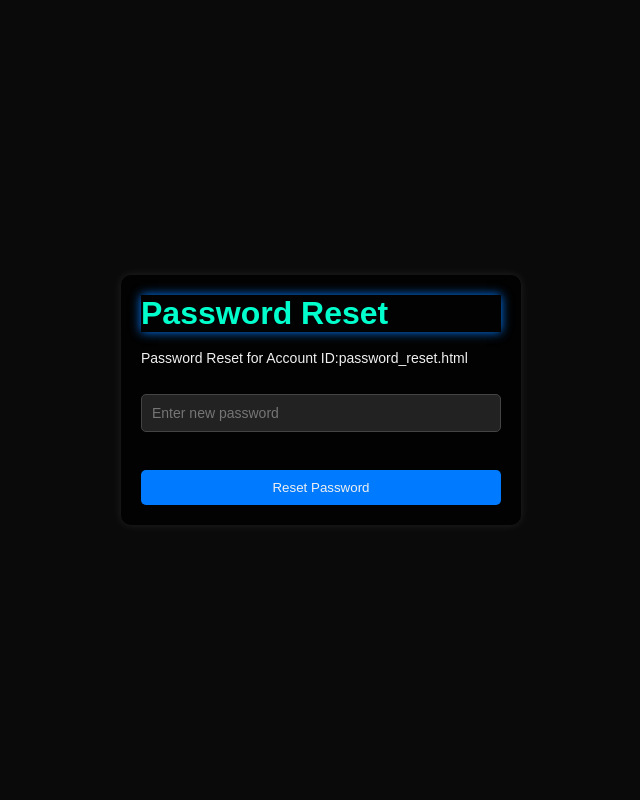
After one commit to sakithajayasinghe/IEEE-R10-YP-GEMS, a Flask app: template app/templates/password_reset.html in a window 1280 px wide. The commit adds this page. Shown: the whole page, without its empty margins (319-959 px from the left). Run offline with Flask 3, Linux system fonts and the light colour scheme; the template is opened without the code that fills it, so the values that code supplies are empty; some libraries are stand-ins or nearby versions.

Commit message:
password reset link working.

```diff
--- a/app/routes.py
+++ b/app/routes.py
@@ -1,7 +1,8 @@
 from collections import namedtuple
 import configparser
 import secrets
-from flask import Flask, render_template,request
+import socket
+from flask import Flask, render_template,request, jsonify
 import logging
 import psycopg2
 
@@ -11,6 +12,8 @@ import psycopg2
 # logging.basicConfig(filename='logs/WARNING.log', level=logging.WARNING, format='%(asctime)s - %(levelname)s - %(message)s')
 # logging.basicConfig(filename='logs/ERROR.log', level=logging.ERROR, format='%(asctime)s - %(levelname)s - %(message)s')
 # logging.basicConfig(filename='logs/CRITICAL.log', level=logging.CRITICAL, format='%(asctime)s - %(levelname)s - %(message)s')
+PORT = 4242
+
 
 app = Flask(__name__)
 
@@ -47,6 +50,7 @@ def send_invitation():
 
     unique_id = secrets.token_hex(12)
 
+
     try:
 
         cursor = connection.cursor()
@@ -63,11 +67,23 @@ def send_invitation():
     finally:
         cursor.close()
 
+    server_ip = get_server_ip()
+    url = (f'http://{server_ip}:{PORT}/signup/{unique_id}')
+    return jsonify({'unique_id': unique_id, 'signupURL':url}),200
+
+@app.route('/signup/<unique_id>', methods=['GET', 'POST'])
+def signup(unique_id):
+    credentials_status = check_credentials(connection=connection,unique_id=unique_id)
+    if credentials_status == False:
+        return 'not a valid user',404
+
+
+    return render_template('password_reset.html')
 
 
 
 
-    return 'status: COMPLETED'
+
 
 def connect_to_db(config):
     try:
@@ -94,7 +110,8 @@ def create_table(connection):
         organization_name VARCHAR(255),
         role_in_organization VARCHAR(50),
         validity DATE,
-        unique_id VARCHAR(50)
+        unique_id VARCHAR(50),
+        password VARCHAR(50)
         );"""
                        ,
         """
@@ -107,9 +124,46 @@ def create_table(connection):
     finally:
         cursor.close()
 
+
+def get_server_ip():
+    try:
+        # Create a socket object
+        s = socket.socket(socket.AF_INET, socket.SOCK_DGRAM)
+
+        # Connect to a remote server
+        s.connect(("8.8.8.8", 80))
+
+        # Get the local IP address
+        ip_address = s.getsockname()[0]
+
+        # Close the socket
+        s.close()
+
+        return ip_address
+    except Exception as e:
+        print(f"Error: {e}")
+        return None
+
+def check_credentials(connection, unique_id):
+    try:
+        cursor = connection.cursor()
+        cursor.execute(f"SELECT email FROM invite_requests WHERE unique_id = '{unique_id}'")
+        row = cursor.fetchone()
+
+        if not row:
+            return False
+
+        return True
+
+    except psycopg2.Error as e:
+        print(f"Error creating table: {e}")
+    finally:
+        cursor.close()
+
+
 if __name__ == "__main__":
     config = configparser.ConfigParser()
     config.read('../conf/config.ini')
     connection = connect_to_db(config=config)
     create_table(connection=connection)
-    app.run(debug=True, host='0.0.0.0')
+    app.run(debug=True, host='0.0.0.0', port=PORT)
--- a/app/static/css/styles.css
+++ b/app/static/css/styles.css
@@ -45,7 +45,8 @@ label {
 input[type="text"],
 input[type="email"],
 input[type="tel"],
-input[type="date"] {
+input[type="date"],
+input[type="password"] {
     width: 100%;
     padding: 10px;
     margin-bottom: 20px;
@@ -57,7 +58,8 @@ input[type="date"] {
 }
 
 /* Form submit button */
-input[type="submit"] {
+
+button[type="submit"] {
     width: 100%;
     padding: 10px;
     background-color: #007bff;
@@ -68,7 +70,8 @@ input[type="submit"] {
     transition: background-color 0.3s ease;
 }
 
-input[type="submit"]:hover {
+
+button[type="submit"]:hover {
     background-color: #0056b3;
 }
 
--- /dev/null
+++ b/app/templates/password_reset.html
@@ -0,0 +1,49 @@
+<!DOCTYPE html>
+<html lang="en">
+<head>
+    <meta charset="UTF-8">
+    <meta name="viewport" content="width=device-width, initial-scale=1.0">
+    <link rel="stylesheet" href="../static/css/styles.css">
+    <title>Password Reset</title>
+</head>
+<body>
+    <div id="response-box"></div>
+    <form id="password-reset-form">
+        <h2>Password Reset</h2><br>
+        <label id="unique-id-label">Password Reset for Account ID:</label><br>
+        <input type="password" id="password" name="password" placeholder="Enter new password" required><br><br>
+        <button type="submit">Reset Password</button>
+    </form>
+
+    <script>
+        document.addEventListener('DOMContentLoaded', function(){
+
+            const uniqueId = window.location.pathname.split('/').pop();
+
+            document.getElementById('unique-id-label').textContent += uniqueId;
+
+            // Handle form submission
+            document.getElementById('password-reset-form').addEventListener('submit', function(event) {
+                event.preventDefault(); // Prevent default form submission
+                const password = document.getElementById('password').value;
+
+                // Make fetch request to another API endpoint for password reset
+                fetch('/reset_password', {
+                    method: 'POST',
+                    headers: {
+                        'Content-Type': 'application/json'
+                    },
+                    body: JSON.stringify({ unique_id: uniqueId, password: password })
+                })
+                .then(response => response.json())
+                .then(data => {
+                    document.getElementById('response-box').innerText = data.message;
+                })
+                .catch(error => {
+                    console.error('Error:', error);
+                });
+            });
+        });
+    </script>
+</body>
+</html>
```
Also changed, not shown: app/templates/admin_invite.html (+21 -4 lines), app/templates/email_templates/invitation_email.html (deleted).
